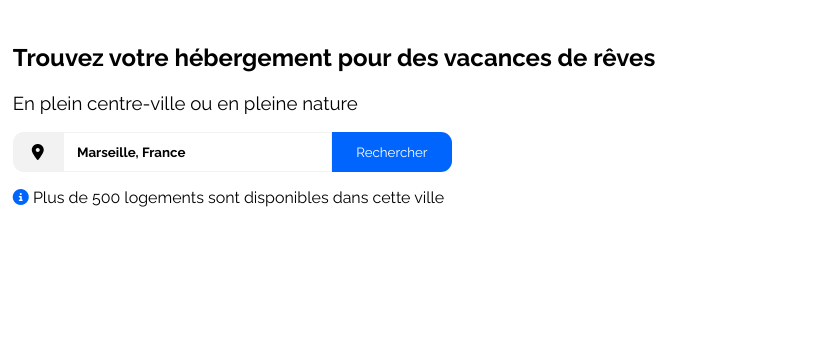
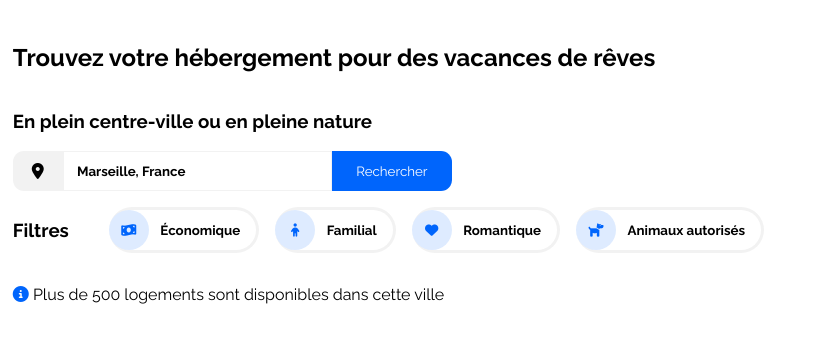
Before and after one commit to codbear/DouglasMeunier_2_04112020, a plain HTML site: page public/index.html in a window 1280 px wide. Shown: the part 70-412 px from the top of the page, without its empty margins (0-815 px from the left). Drawn offline with Linux system fonts and the light colour scheme.

Commit message:
feat(filters): create filter bar and integrate filters

```diff
--- a/public/assets/styles/style.css
+++ b/public/assets/styles/style.css
@@ -5,8 +5,12 @@
     --contrast-background-color: #F2F2F2;
     --primary-text-color: #000000;
     --secondary-text-color: #FFFFFF;
+    --light-border-color: #F2F2F2;
     --soft-border-radius: 11px;
     --circle-border-radius: 50%;
+    --spacing: 8px;
+    --spacing-2: 16px;
+    --spacing-3: 32px;
 }
 
 body {
@@ -19,14 +23,9 @@ body {
     font-family: 'Raleway', sans-serif;
 }
 
-h1, h2, a {
+h1, h2, h3 a {
     font-weight: bold;
     color: var(--primary-text-color);
-}
-
-h3 {
-    margin-top: 0;
-    font-weight: normal;
 }
 
 a:active, a:hover {
@@ -80,7 +79,7 @@ a:active, a:hover {
 
 #search-bar-input {
     flex: 2;
-    border: 1px solid #F2F2F2;
+    border: 1px solid var(--light-border-color);
     padding: var(--padding);
     padding-left: 3%;
     font-weight: bold;
@@ -111,6 +110,46 @@ a:active, a:hover {
     }
 }
 
+/** Filters bar **/
+#filters-bar {
+    display: flex;
+    flex-direction: row;
+    align-items: center;
+}
+
+#filters-collection {
+    display: flex;
+    list-style-type: none;
+    width: 100%;
+}
+
+.filters-item {
+    background-color: var(--main-background-color);
+    border: solid 3px var(--light-border-color);
+    border-left: none;
+    border-radius: 25px;
+    margin-right: var(--spacing-2);
+    padding: 0 var(--spacing-2) 0 0;
+    cursor: pointer;
+}
+
+.filters-item-icon {
+    display: inline-block;
+    background-color: var(--secondary-color);
+    color: var(--primary-color);
+    border-radius: var(--circle-border-radius);
+    width: 40px;
+    height: 40px;
+    line-height: 40px;
+    text-align: center;
+    margin-right: var(--spacing);
+}
+
+.filters-item-label {
+    margin: auto;
+    font-weight: bold;
+}
+
 .fa-info-circle {
     color: var(--primary-color);
 }
--- a/public/index.html
+++ b/public/index.html
@@ -22,6 +22,35 @@
             <input id="search-bar-input" type="text" value="Marseille, France">
             <button id="search-bar-button">Rechercher</button>
         </div>
+        <div id="filters-bar">
+            <h3>Filtres</h3>
+            <ul id="filters-collection">
+                <li>
+                    <button class="filters-item">
+                        <span class="filters-item-icon"><i class="fas fa-money-bill-wave"></i></span>
+                        <span class="filters-item-label">Économique</span>
+                    </button>
+                </li>
+                <li>
+                    <button class="filters-item">
+                        <span class="filters-item-icon"><i class="fas fa-child"></i></span>
+                        <span class="filters-item-label">Familial</span>
+                    </button>
+                </li>
+                <li>
+                    <button class="filters-item">
+                        <span class="filters-item-icon"><i class="fas fa-heart"></i></span>
+                        <span class="filters-item-label">Romantique</span>
+                    </button>
+                </li>
+                <li>
+                    <button class="filters-item">
+                        <span class="filters-item-icon"><i class="fas fa-dog"></i></span>
+                        <span class="filters-item-label">Animaux autorisés</span>
+                    </button>
+                </li>
+            </ul>
+        </div>
         <p>
             <i class="fas fa-info-circle"></i> Plus de 500 logements sont disponibles dans cette ville
         </p>
```
